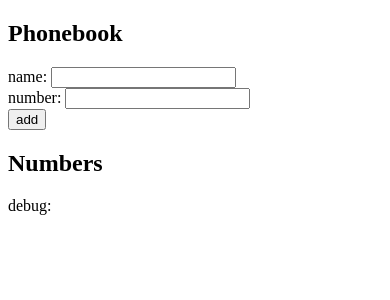
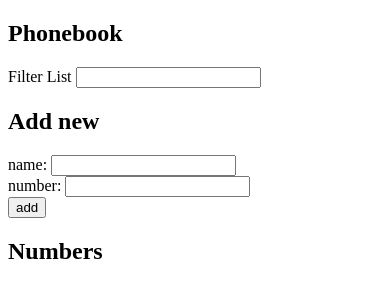
Before and after one commit to Jon-D-Smith/Fullstack_Open, a React (Create React App) app in the folder part2/phonebook/: page / in a window 390 px wide. Shown: the top 300 px of the page. Built offline with nearby package versions, Linux system fonts and the light colour scheme.

Commit message:
Finished filter step for phonebook homework

```diff
--- a/part2/phonebook/src/App.js
+++ b/part2/phonebook/src/App.js
@@ -6,6 +6,7 @@ const App = () => {
   const [ persons, setPersons ] = useState([])
   const [ newName, setNewName ] = useState('')
   const [newNumber, setNewNumber] = useState('')
+  const [filter, setFilter] = useState('')
 
 
   // handling the onChange events in the form
@@ -17,6 +18,14 @@ const App = () => {
     setNewNumber(e.target.value)
   }
 
+  const handleChangeFilter = (e) => {
+    setFilter(e.target.value)
+  }
+
+  // Show people based on filter
+  const personsToShow = filter.length === 0 ? persons : persons.filter(person => person.name.includes(filter))
+
+
   // Adding a new person
   const handleAddPerson = (e) => {
     e.preventDefault()
@@ -26,6 +35,7 @@ const App = () => {
       number: newNumber
     }
 
+    // Check to see if they exist in the persons array
     const alreadyExists = persons.some(person => person.name === newName);
     if(alreadyExists){
       return alert(`${newName} is already in the phonebook`)
@@ -44,6 +54,11 @@ const App = () => {
   return (
     <div>
       <h2>Phonebook</h2>
+      <form >
+        Filter List <input value={filter} onChange={handleChangeFilter} />
+      </form>
+
+      <h2>Add new</h2>
       <form onSubmit={handleAddPerson}>
         <div>
           name: <input value={newName} onChange={handleChangeName} />
@@ -56,15 +71,12 @@ const App = () => {
         </div>
       </form>
       <h2>Numbers</h2>
-      {persons.map(person => {
+      {/* Looping through the persons object to display persons */}
+      {personsToShow.map(person => {
         return(
         <p key={person.id}>{person.name}  {person.number}</p>
 
       )})}
-
-      <div>
-        debug: {newName} {newNumber}
-      </div>
     </div>
   )
 }
```
